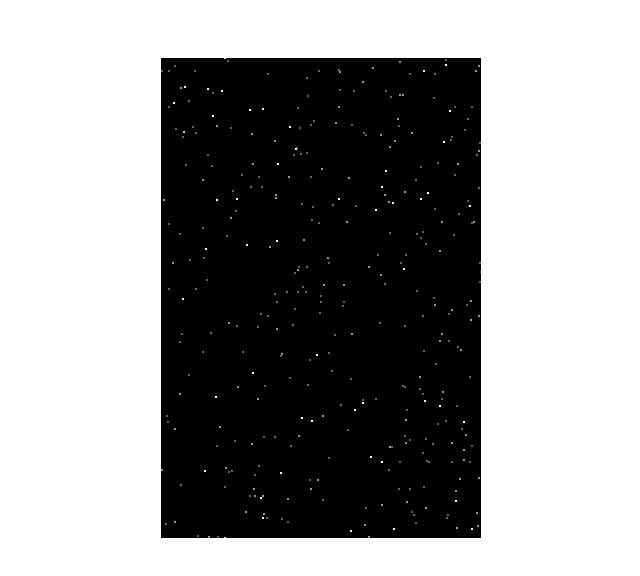
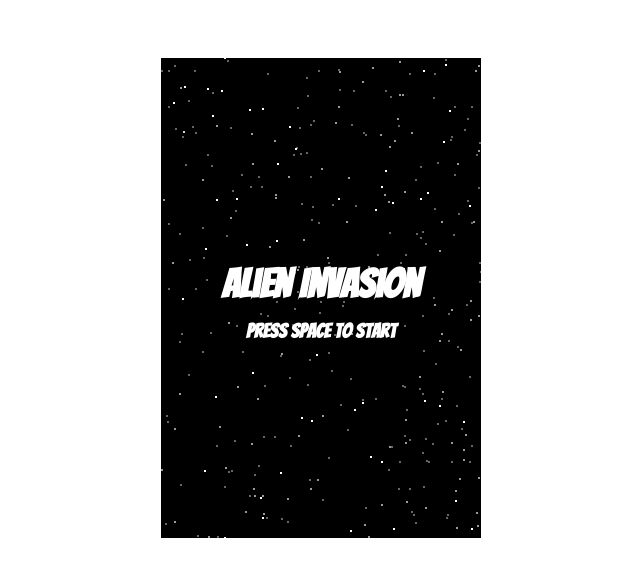
Before and after one commit to jorgeferrando/invasores, a plain HTML site: page index.html in a window 1280 px wide. Shown: the whole page, without its empty margins (239-879 px from the left). Drawn offline with Linux system fonts and the light colour scheme.

Commit message:
Added title and event to start the game

```diff
--- a/engine.js
+++ b/engine.js
@@ -31,8 +31,8 @@ var Game = (function() {
 		39: 'right',
 		32: 'fire'
 	},
-	boards = [],
-	that = this;
+		boards = [],
+		that = this;
 
 	that.keys = {};
 
@@ -85,3 +85,19 @@ var Game = (function() {
 	};
 	return this;
 })();
+
+var TitleScreen = function(title, subtitle, callback) {
+	this.step = function(dt) {
+		if(Game.keys['fire'] && callback) {
+			callback();
+		}
+	};
+	this.draw = function(ctx) {
+		ctx.fillStyle="#FFF";
+		ctx.textAlign = "center";
+		ctx.font = "bold 40px bangers";
+		ctx.fillText(title,Game.width/2,Game.height/2);
+		ctx.font = "bold 20px bangers";
+		ctx.fillText(subtitle,Game.width/2,Game.height/2+40);
+	};
+};
--- a/game.js
+++ b/game.js
@@ -12,6 +12,16 @@ var startGame = function() {
 	Game.setBoard(0, new Starfield(20, 0.4, 200, true));
 	Game.setBoard(1, new Starfield(50, 0.6, 100));
 	Game.setBoard(2, new Starfield(100, 1.0, 50));
+	Game.setBoard(3, new TitleScreen(
+		"Alien Invasion",
+		"Press space to start",
+		playGame));
+};
+
+var playGame = function() {
+	Game.setBoard(3, new TitleScreen(
+		"Alien Invasion",
+		"Game Started..."));
 };
 
 window.addEventListener("load", function() {
--- a/index.html
+++ b/index.html
@@ -3,6 +3,7 @@
 <head>
 	<meta charset="UTF-8"/>
 	<link rel="stylesheet" type="text/css" href="base.css">
+	<link rel="stylesheet" type="text/css" href="http://fonts.googleapis.com/css?family=Bangers">
 	<title>Alien Invasion</title>
 </head>
 <body>
```
